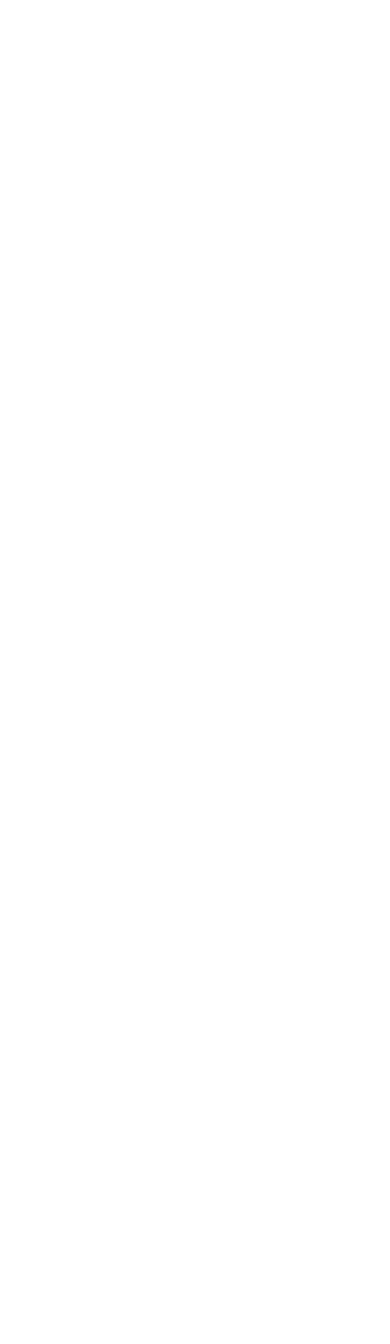
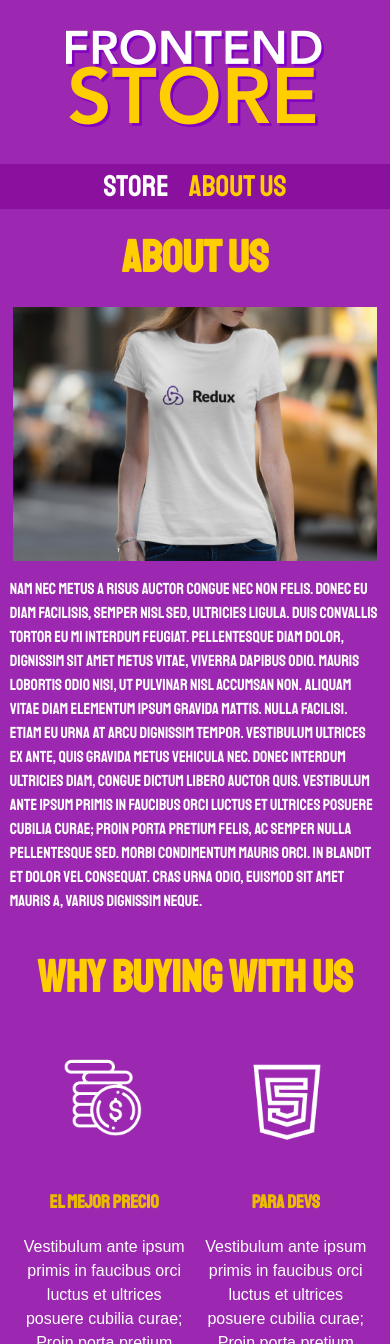
Before and after one commit to imEag/FrontendStore, a plain HTML site: page aboutus.html in a window 390 px wide. Shown: the top 1344 px of the page. Before the commit the page ends 844 px from the top, so only its background shows below. Drawn offline with Linux system fonts and the light colour scheme.

Commit message:
About us page is ready and responsive :)

```diff
--- a/aboutus.html
+++ b/aboutus.html
@@ -0,0 +1,76 @@
+<!DOCTYPE html>
+<html lang="en">
+
+<head>
+    <meta charset="UTF-8">
+    <meta name="viewport" content="width=device-width, initial-scale=1.0">
+    <title>FrontEnd Store</title>
+    <link rel="stylesheet" href="css/normalize.css">
+    <link href="https://fonts.googleapis.com/css2?family=Staatliches&display=swap" rel="stylesheet">
+    <link rel="stylesheet" href="css/main.css">
+</head>
+
+<body>
+    <header>
+        <a href="index.html">
+            <img src="img/logo.png" alt="logo-image">
+        </a>
+    </header>
+    <section class="nav">
+        <nav class="nav__container">
+            <a href="index.html" class="">Store</a>
+            <a href="aboutus.html" class="active-page">About Us</a>
+        </nav>
+    </section>
+
+    <section class="about container">
+        <h2>About Us</h2>
+        <section class="about__info">
+            <img src="img/nosotros.jpg" alt="Sample-image">
+            <p>Nam nec metus a risus auctor congue nec non felis. Donec eu diam facilisis, semper nisl sed, ultricies
+                ligula. Duis convallis tortor eu mi interdum feugiat. Pellentesque diam dolor, dignissim sit amet metus
+                vitae, viverra dapibus odio. Mauris lobortis odio nisi, ut pulvinar nisl accumsan non. Aliquam vitae
+                diam elementum ipsum gravida mattis. Nulla facilisi. Etiam eu urna at arcu dignissim tempor. Vestibulum
+                ultrices ex ante, quis gravida metus vehicula nec. Donec interdum ultricies diam, congue dictum libero
+                auctor quis.
+
+                Vestibulum ante ipsum primis in faucibus orci luctus et ultrices posuere cubilia curae; Proin porta
+                pretium felis, ac semper nulla pellentesque sed. Morbi condimentum mauris orci. In blandit et dolor vel
+                consequat. Cras urna odio, euismod sit amet mauris a, varius dignissim neque.</p>
+        </section>
+        <h2>Why buying with us</h2>
+        <section class="about__why">
+            <div class="reason">
+                <img src="img/icono_1.png" alt="icon-image">
+                <h3>El mejor precio</h3>
+                <p>Vestibulum ante ipsum primis in faucibus orci luctus et ultrices posuere cubilia curae; Proin porta
+                    pretium felis</p>
+            </div>
+            <div class="reason">
+                <img src="img/icono_2.png" alt="icon-image">
+                <h3>Para Devs</h3>
+                <p>Vestibulum ante ipsum primis in faucibus orci luctus et ultrices posuere cubilia curae; Proin porta
+                    pretium felis</p>
+            </div>
+            <div class="reason">
+                <img src="img/icono_3.png" alt="icon-image">
+                <h3>Envío gratis</h3>
+                <p>Vestibulum ante ipsum primis in faucibus orci luctus et ultrices posuere cubilia curae; Proin porta
+                    pretium felis</p>
+            </div>
+            <div class="reason">
+                <img src="img/icono_4.png" alt="icon-image">
+                <h3>La mejor calidad</h3>
+                <p>Vestibulum ante ipsum primis in faucibus orci luctus et ultrices posuere cubilia curae; Proin porta
+                    pretium felis</p>
+            </div>
+        </section>
+
+    </section>
+
+    <footer>
+        <p>Front End Store - All rights reserved &copy; 2021</p>
+    </footer>
+</body>
+
+</html>
--- a/css/main.css
+++ b/css/main.css
@@ -33,6 +33,10 @@ a {
     color: var(--white);
 }
 
+p {
+    font-weight: normal;
+}
+
 img {
     width: 20rem;
 }
@@ -51,6 +55,7 @@ img {
 /* Specific */
 
 /* Upper part */
+
 header {
     display: flex;
     justify-content: center;
@@ -167,12 +172,12 @@ header img {
 @media (min-width: 768px) {
     .grafico-2 {
         grid-column: 2/4;
-    grid-row: 4/5;
+        grid-row: 4/5;
     }
 }
 
+/* footer */
 
-/* footer */
 footer {
     background-color: var(--MainDark);
     margin: 0;
@@ -184,3 +189,81 @@ footer {
 footer p {
     margin: 0;
 }
+
+/* About us page */
+
+.about {
+    max-width: 95%;
+}
+
+.about h2 {
+    font-size: 4.5rem;
+    color: var(--secondary);
+    text-align: center;
+    margin: 1.5rem 0;
+}
+
+.about__info {
+    display: flex;
+    flex-direction: column;
+    align-items: center;
+    justify-content: center;
+}
+
+.about__info img {
+    width: 98%;
+}
+
+@media (min-width: 768px) {
+    .about__info {
+        flex-direction: row;
+        justify-content: space-between;
+        gap: 2rem;
+    }
+
+    .about {
+        max-width: 100rem;
+    }
+
+    .about__info img {
+        width: 55%;
+        margin: 0 2rem;
+    }
+}
+
+/* Why buying with us */
+
+.about__why {
+    max-width: 98%;
+    display: grid;
+    grid-template-columns: 50% 50%;
+    margin: 0 auto;
+}
+
+.reason {
+    text-align: center;
+    margin: 1rem;
+}
+
+.reason img {
+    width: 100%;
+}
+
+.reason h3 {
+    color: var(--secondaryDark);
+}
+
+.reason p {
+    font-family: Arial, Helvetica, sans-serif;
+}
+
+@media (min-width: 768px) {
+    .about__why {
+        max-width: 100rem;
+        display: grid;
+        grid-template-columns: 50% 50%;
+    }
+    .reason img {
+        width: 60%;
+    }
+}
```
Also changed, not shown: index.html (+2 -2 lines).
